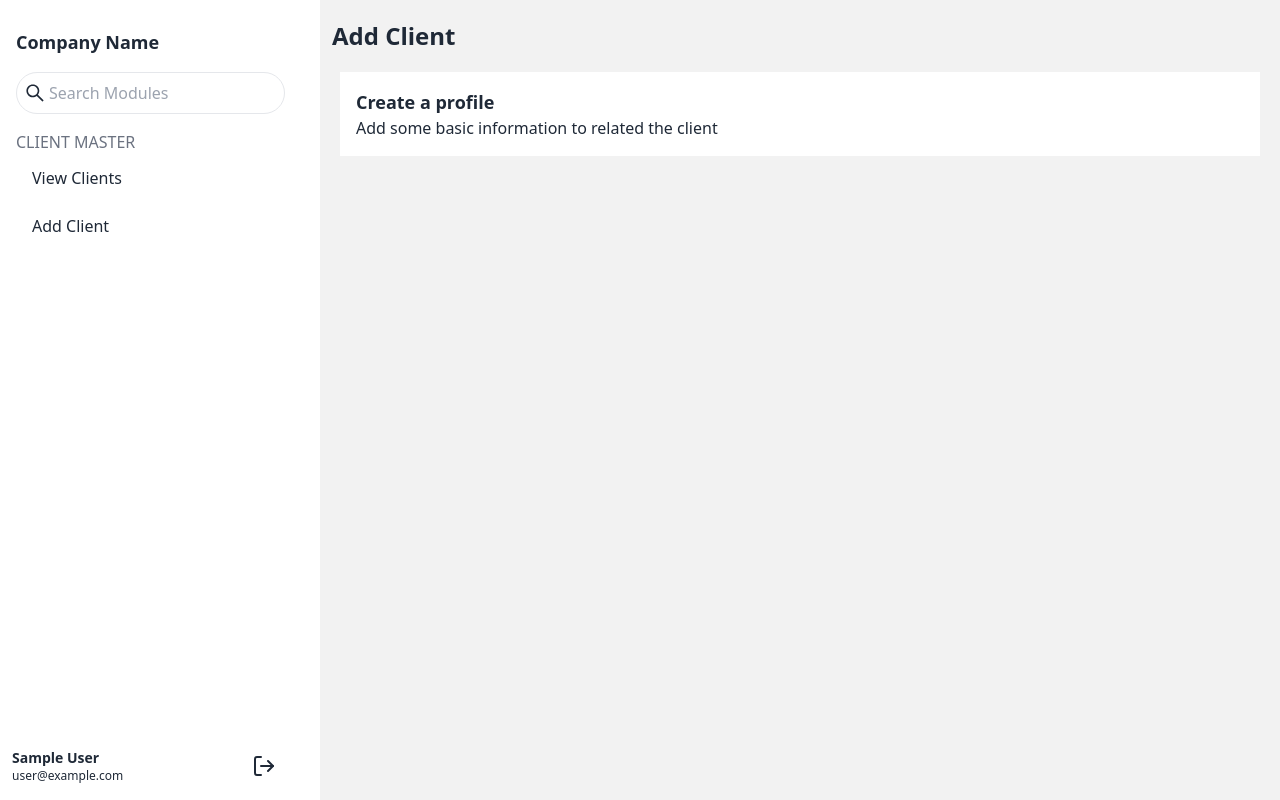
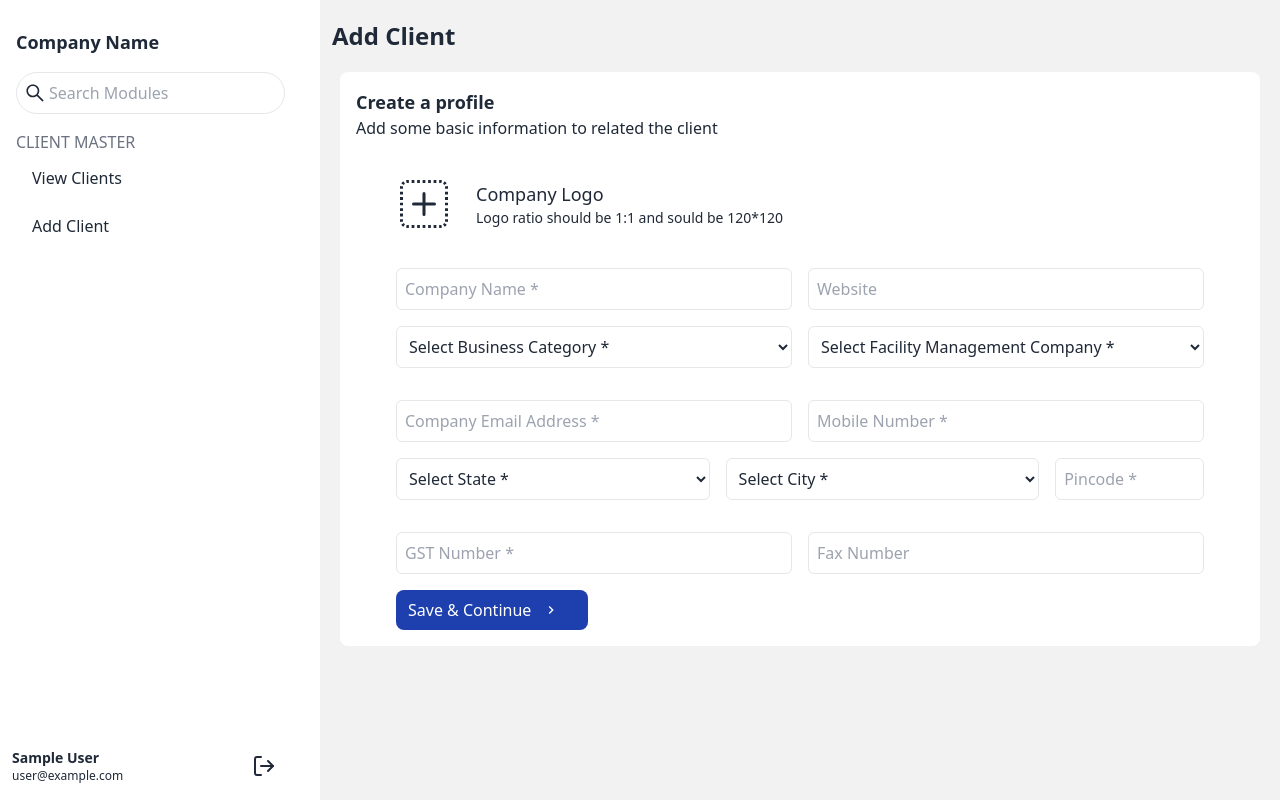
Before and after one commit to MazharulDev/vouch-digital-client, a React (Create React App) app: page /addclient in a window 1280 px wide. Built offline with nearby package versions, Linux system fonts and the light colour scheme; no server answers; sample sign-in values are in the browser's storage.

Commit message:
add client send to server

```diff
--- a/src/App.js
+++ b/src/App.js
@@ -1,5 +1,6 @@
 import { Route, Routes } from 'react-router-dom';
 import './App.css';
+import AddSuccess from './components/home/AddSuccess/AddSuccess';
 import AddClient from './components/home/Clients/AddClient';
 import ViewClients from './components/home/Clients/ViewClients';
 import Home from './components/home/Home';
@@ -21,6 +22,7 @@ function App() {
         }>
           <Route index element={<ViewClients />} />
           <Route path='/addclient' element={<AddClient />} />
+          <Route path='/clientaddsuccess' element={<AddSuccess />} />
         </Route>
         <Route path='/login' element={<Login />} />
         <Route path='/signup' element={<SignUp />} />
--- /dev/null
+++ b/src/components/home/AddSuccess/AddSuccess.js
@@ -0,0 +1,11 @@
+import React from 'react';
+
+const AddSuccess = () => {
+    return (
+        <div>
+            <h1>success</h1>
+        </div>
+    );
+};
+
+export default AddSuccess;
--- a/src/components/home/Clients/AddClient.js
+++ b/src/components/home/Clients/AddClient.js
@@ -1,13 +1,142 @@
 import React from 'react';
+import { useForm } from 'react-hook-form';
+import { MdKeyboardArrowRight } from "react-icons/md"
+import { BsPlusSquareDotted } from "react-icons/bs"
+import { useNavigate } from 'react-router-dom';
+import { toast } from 'react-toastify';
 
 const AddClient = () => {
+    const navigate = useNavigate()
+    const { register, handleSubmit, reset } = useForm();
+    const onSubmit = data => {
+        const img = data.image[0];
+        const formData = new FormData();
+        formData.append('image', img);
+        const url = `https://api.imgbb.com/1/upload?key=${process.env.REACT_APP_imgStorageKey}`;
+        fetch(url, {
+            method: 'POST',
+            body: formData
+
+        })
+            .then(res => res.json())
+            .then(result => {
+                const img = result?.data.url;
+                const client = {
+                    companyName: data.companyName,
+                    companyWeb: data.website,
+                    businessCategory: data.businessCategory,
+                    selectFacility: data.selectFacility,
+                    companyEmail: data.companyEmail,
+                    mobileNumber: data.mobileNumber,
+                    selectState: data.selectState,
+                    selectCity: data.selectCity,
+                    pinCode: data.pinCode,
+                    gstNumber: data.gstNumber,
+                    faxNumber: data.faxNumber,
+                    img: img
+                }
+                //send database
+                fetch('http://localhost:5000/clients', {
+                    method: 'POST',
+                    headers: {
+                        'content-type': 'application/json',
+                        authorization: `Bearer ${localStorage.getItem('accessToken')}`
+                    },
+                    body: JSON.stringify(client)
+                })
+                    .then(res => res.json())
+                    .then(output => {
+                        console.log(output);
+                        if (output.insertedId) {
+                            navigate("/clientaddsuccess")
+                        } else {
+                            toast.error("Client Add Failed")
+                        }
+                    })
+            })
+    }
     return (
         <div>
             <h2 className='text-2xl font-bold my-5 px-3'>Add Client</h2>
-            <div className='m-5 bg-white p-4'>
+            <div className='m-5 bg-white rounded-lg p-4'>
                 <h2 className='text-lg font-bold'>Create a profile</h2>
                 <p>Add some basic information to related the client</p>
+                <div>
+                    <form onSubmit={handleSubmit(onSubmit)}>
+                        <div className='mx-10 mt-8 flex justify-start items-center gap-6'>
+
+                            <label className="label">
+                                <BsPlusSquareDotted className='text-5xl' />
+                                <input
+
+                                    className='hidden'
+                                    type="file"
+                                    {...register("image")}
+                                />
+                            </label>
+                            <div>
+                                <h2 className='text-lg'>Company Logo</h2>
+                                <p className='text-sm'>Logo ratio should be 1:1 and sould be 120*120</p>
+                            </div>
+
+
+                        </div>
+                        <div className='grid grid-cols-2 gap-4 mx-10 mt-8'>
+                            <input className='p-2 rounded-md bg-white border' type="text" {...register("companyName", { required: true })} placeholder="Company Name *" />
+                            <input className='p-2 rounded-md bg-white border' type="text" {...register("website")} placeholder="Website" />
+                        </div>
+                        <div className='grid grid-cols-2 gap-4 mx-10 mt-4'>
+                            <select className='p-2 rounded-md bg-white border ' {...register("businessCategory", { required: true })}>
+                                <option disabled selected >Select Business Category *</option>
+                                <option value="Automotive ">Automotive </option>
+                                <option value="Entertainment">Entertainment</option>
+                                <option value="Education ">Education </option>
+                                <option value="Home & Garden ">Home & Garden </option>
+                            </select>
+                            <select className='p-2 rounded-md bg-white border' {...register("selectFacility", { required: true })}>
+                                <option disabled selected  >Select Facility Management Company *</option>
+                                <option value="Office Assistants">Office Assistants</option>
+                                <option value="Front Office/Receptionist">Front Office/Receptionist</option>
+                                <option value="Office Assistants">Office Assistants</option>
+                                <option value="Accounts Assistants">Accounts Assistants</option>
+                            </select>
+
+                        </div>
+                        <div className='grid grid-cols-2 gap-4 mx-10 mt-8'>
+                            <input className='p-2 rounded-md bg-white border' type="text" {...register("companyEmail", { required: true })} placeholder="Company Email Address *" />
+                            <input className='p-2 rounded-md bg-white border' type="text" {...register("mobileNumber", { required: true })} placeholder="Mobile Number *" />
+                        </div>
+                        <div className='grid grid-cols-5 gap-4 mx-10 mt-4'>
+                            <select className='p-2 rounded-md bg-white border col-span-2' {...register("selectState", { required: true })}>
+                                <option disabled selected  >Select State *</option>
+                                <option value="Hyderabad">Hyderabad</option>
+                                <option value="Assam">Assam</option>
+                                <option value="Bombay">Bombay</option>
+                                <option value="Delhi">Delhi</option>
+                                <option value="Gujarat">Gujarat</option>
+                            </select>
+                            <select className='p-2 rounded-md bg-white border col-span-2' {...register("selectCity", { required: true })}>
+                                <option disabled selected  >Select City *</option>
+                                <option value="Mumbai">Mumbai</option>
+                                <option value="Delhi">Delhi</option>
+                                <option value="Bangalore">Bangalore</option>
+                                <option value="Kolkata">Kolkata</option>
+                                <option value="Chennai">Chennai</option>
+                            </select>
+                            <input className='p-2 rounded-md bg-white border col-span-1' type="number" {...register("pinCode", { required: true })} placeholder="Pincode *" />
+                        </div>
+                        <div className='grid grid-cols-2 gap-4 mx-10 mt-8'>
+                            <input className='p-2 rounded-md bg-white border' type="text" {...register("gstNumber", { required: true })} placeholder="GST Number *" />
+                            <input className='p-2 rounded-md bg-white border' type="text" {...register("faxNumber")} placeholder="Fax Number" />
+                        </div>
+                        <div className='flex justify-start items-center px-3 gap-3 py-2 bg-blue-800 hover:bg-blue-700 text-white mx-10 mt-4 rounded-lg cursor-pointer w-48'>
+                            <input className='cursor-pointer' type="submit" value="Save & Continue" />
+                            <MdKeyboardArrowRight />
+                        </div>
+                    </form>
+                </div>
             </div>
+
         </div>
     );
 };
--- a/src/components/home/Sidebar/Sidebar.js
+++ b/src/components/home/Sidebar/Sidebar.js
@@ -5,11 +5,14 @@ import { signOut } from 'firebase/auth';
 import auth from '../../../firebase.init';
 import { FiLogOut } from 'react-icons/fi'
 import { useAuthState } from 'react-firebase-hooks/auth';
+import Loading from '../../../shared/Loading';
 
 
 const Sidebar = () => {
     const [user, loading, error] = useAuthState(auth);
-    console.log(user);
+    if (loading) {
+        return <Loading />
+    }
     return (
         <div>
             <div className="drawer drawer-mobile">
--- a/src/hooks/useToken.js
+++ b/src/hooks/useToken.js
@@ -1,7 +1,6 @@
 import { useEffect, useState } from 'react';
 const useToken = user => {
     const [userToken, setUserToken] = useState('');
-    console.log(userToken);
     useEffect(() => {
         const email = user?.user?.email
         const currentUser = { email: email }
```
